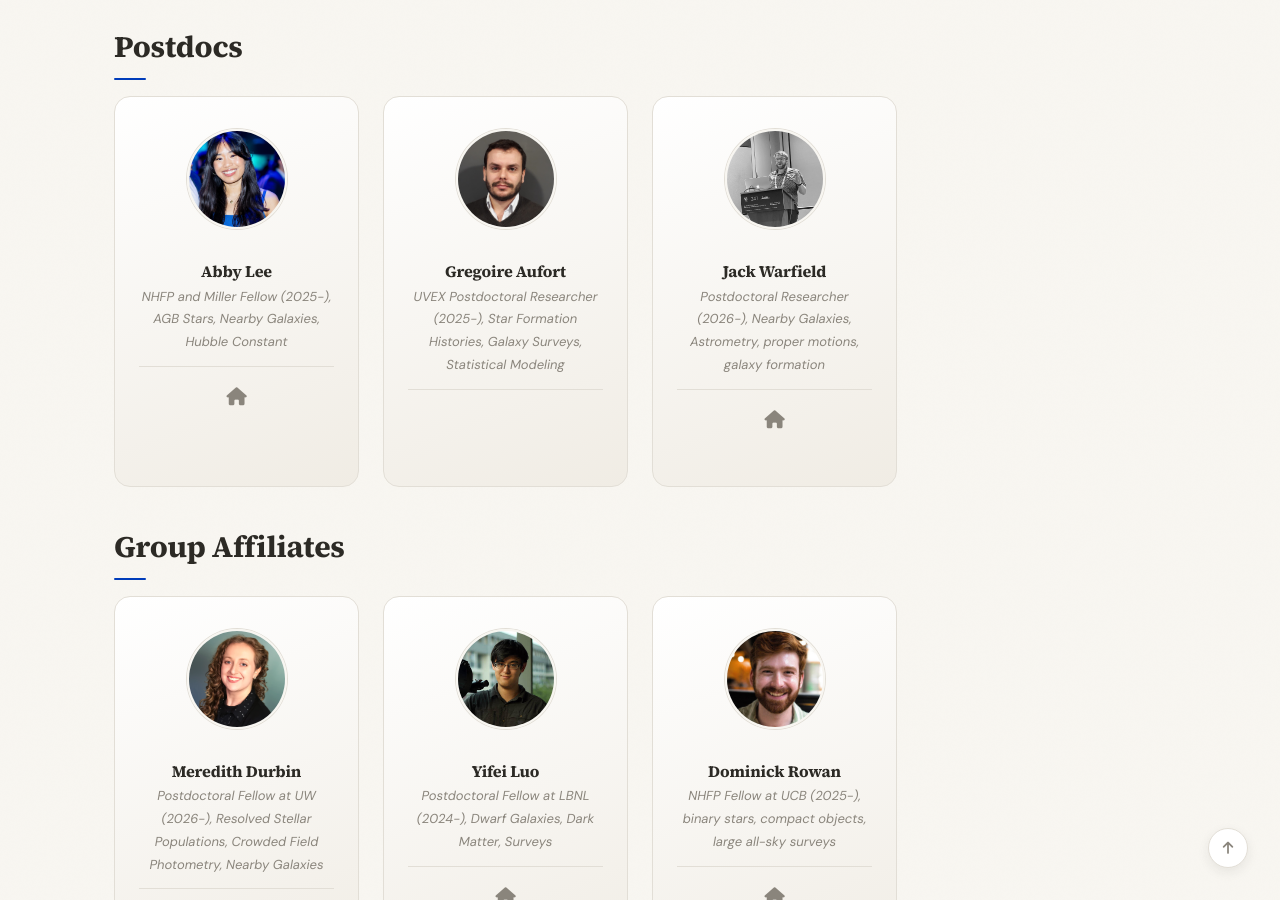
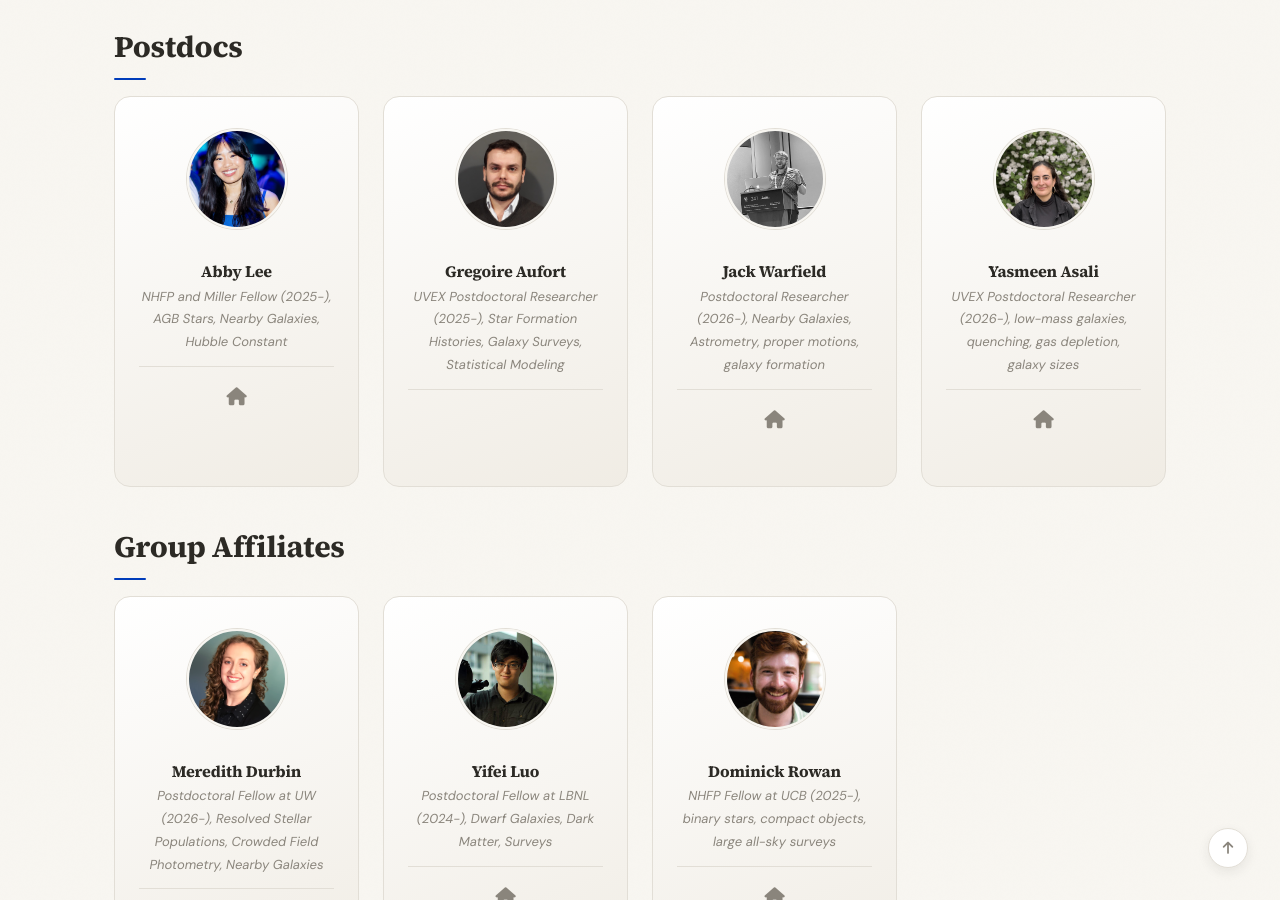
Before and after one commit to dweisz/dweisz.github.io, a Jekyll site: the page built from _pages/team.md, in a window 1280 px wide and 900 px high, scrolled down 971 px. Built offline with Jekyll 4.4.1, drawn with Linux system fonts in a browser that asks for light colours; a style sheet for code colours, icons or effects is not loaded.

Commit message:
added yasmeen

```diff
--- a/_data/team_members.yml
+++ b/_data/team_members.yml
@@ -43,6 +43,11 @@
   info: Postdoctoral Researcher (2026-), Nearby Galaxies, Astrometry, proper motions, galaxy formation
   website: https://jackwarfield.com
 
+- name: Yasmeen Asali
+  photo: team/yasmeen_asali.jpg
+  info: UVEX Postdoctoral Researcher (2026-), low-mass galaxies, quenching, gas depletion, galaxy sizes
+  website: https://www.yasmeenasali.com
+
 #- name: Visiting Scholar
 #  photo: team/placeholder.svg
 #  info: Visiting Scholar
```
Also changed, not shown: images/team/yasmeen_asali.jpg (added).
